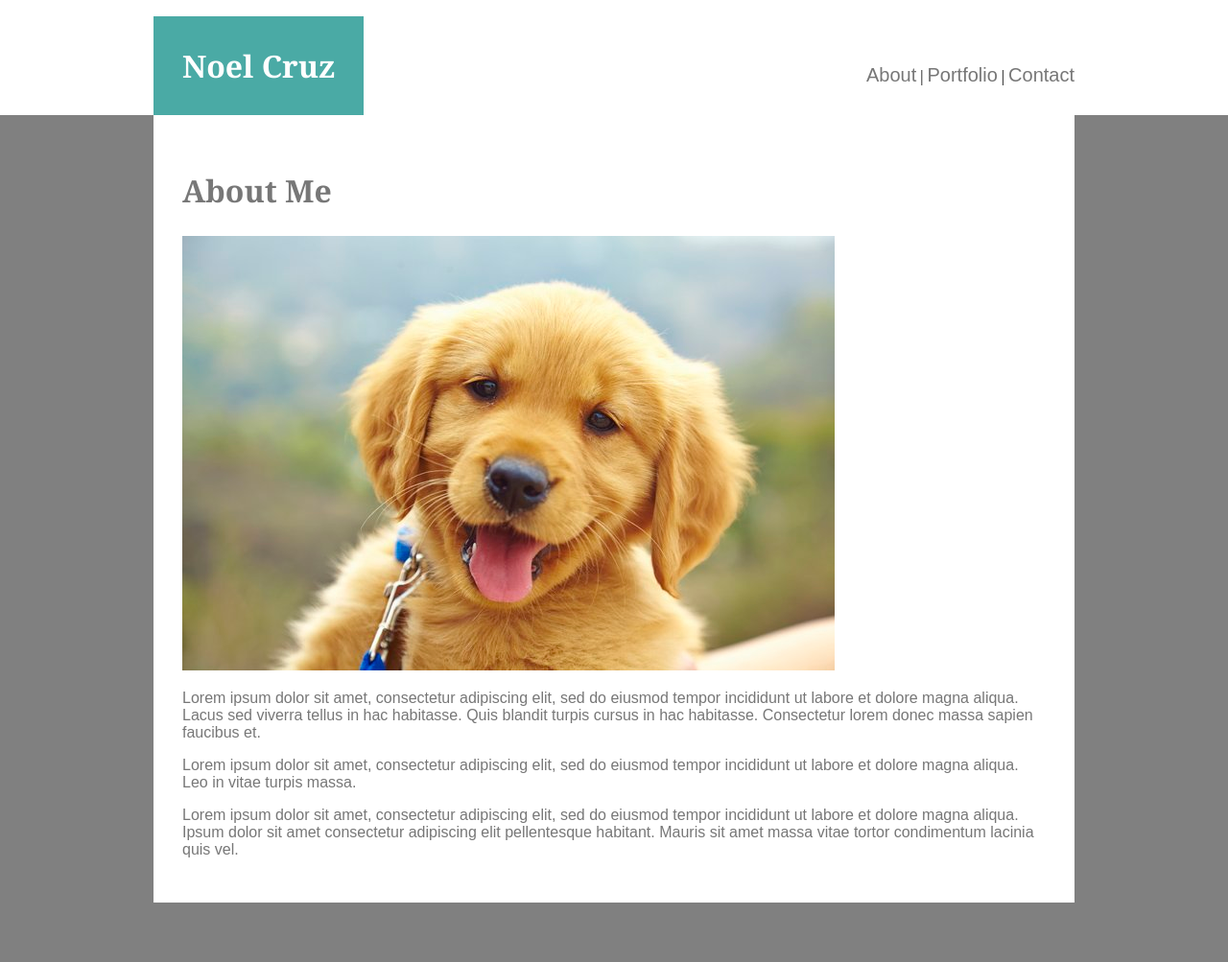
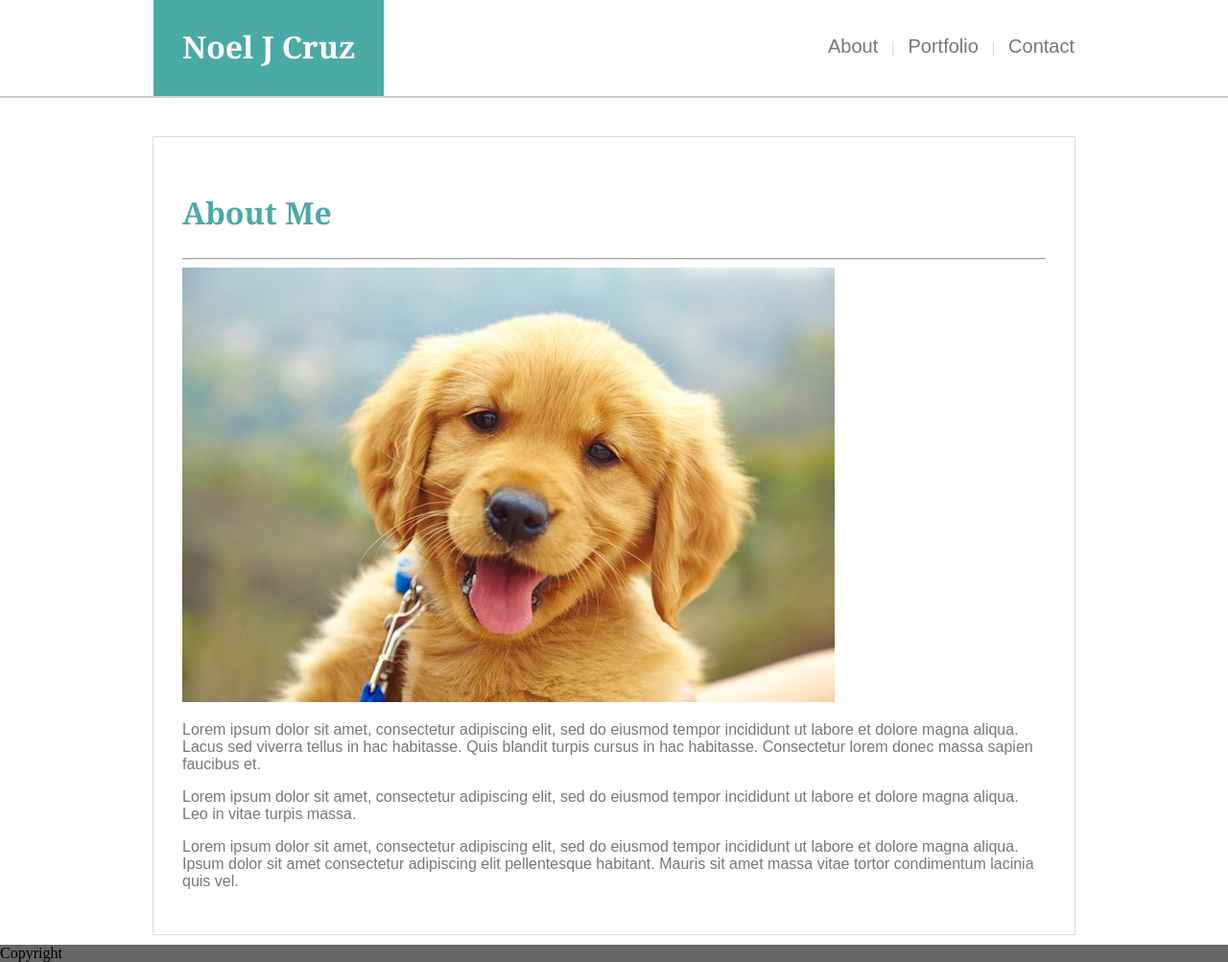
Before and after one commit to noeljcruz/Basic-Portfolio, a plain HTML site: page index.html in a window 1280 px wide. Shown: the whole page at 96% size. Before the commit the page ends 941 px from the top, so only its background shows below. Drawn offline with Linux system fonts and the light colour scheme.

Commit message:
more stying to the header, and also to the main section...added footer.

```diff
--- a/assets/css/style.css
+++ b/assets/css/style.css
@@ -1,25 +1,25 @@
 
 body {
-    background: gray;
+    background: white;
     margin: 0px;
 }
 
 header {
     background: #ffffff;
     position: relative;
-    height: 120px;
+    height: 100px;
     top: 0px;
     left: 0px;
+    border-bottom: 2px solid #cccccc;
 }
 
 div {
     position: relative;
     background: #ffffff;
-    height: 120px;
+    height: 100px;
     top: 0px;
     width: 960px;
     margin: auto;
-
 }
 
 h1 {
@@ -35,8 +35,9 @@ h1 {
 
 nav {
     position: absolute;
-    right: 0px;
-    bottom: 30px;
+    right: -10px;
+    bottom: 40px;
+    color: #cccccc;
 }
 
 a {
@@ -44,24 +45,30 @@ a {
     font-family: 'Arial', 'Helvetica Neue', Helvetica, sans-serif;
     font-size: 20px;
     color: #777777;
+    padding-left: 10px;
+    padding-right: 10px;
 
 }
 
 h2 {
     font-family: "Georgia", Times, Times New Roman, serif;
     font-size: 32px;
+    color: #4aaaa5;
 }
 
 section {
     background: #ffffff;
+    color: #777777;
+    font-family: 'Arial', 'Helvetica Neue', Helvetica, sans-serif;
+    padding: 30px;
     width: 900px;
     margin: auto;
-    padding: 30px;
-    font-family: 'Arial', 'Helvetica Neue', Helvetica, sans-serif;
     position: relative;
-    color: #777777;
+    top: 40px;
+    border: 1px solid #dddddd;
 }
 
 footer {
     background: #666666;
+    margin-top: 50px;
 }
--- a/index.html
+++ b/index.html
@@ -10,7 +10,7 @@
   <body>
     <header>
       <div>
-        <h1>Noel Cruz</h1>
+        <h1>Noel J Cruz</h1>
         <nav>
           <a href="#">About</a> |
           <a href="#">Portfolio</a> |
@@ -23,6 +23,8 @@
 
       <h2>About Me</h2>
 
+      <hr>
+
       <img src="assets/images/puppy-development.jpg" alt="photo">
 
       <p>Lorem ipsum dolor sit amet, consectetur adipiscing elit, sed do eiusmod tempor incididunt ut labore et dolore magna aliqua. Lacus sed viverra tellus in hac habitasse. Quis blandit turpis cursus in hac habitasse. Consectetur lorem donec massa sapien faucibus et.</p>
@@ -34,8 +36,7 @@
     </section>
 
     <footer>
-
+      <span>Copyright</span>
     </footer>
-
   </body>
 </html>
```
